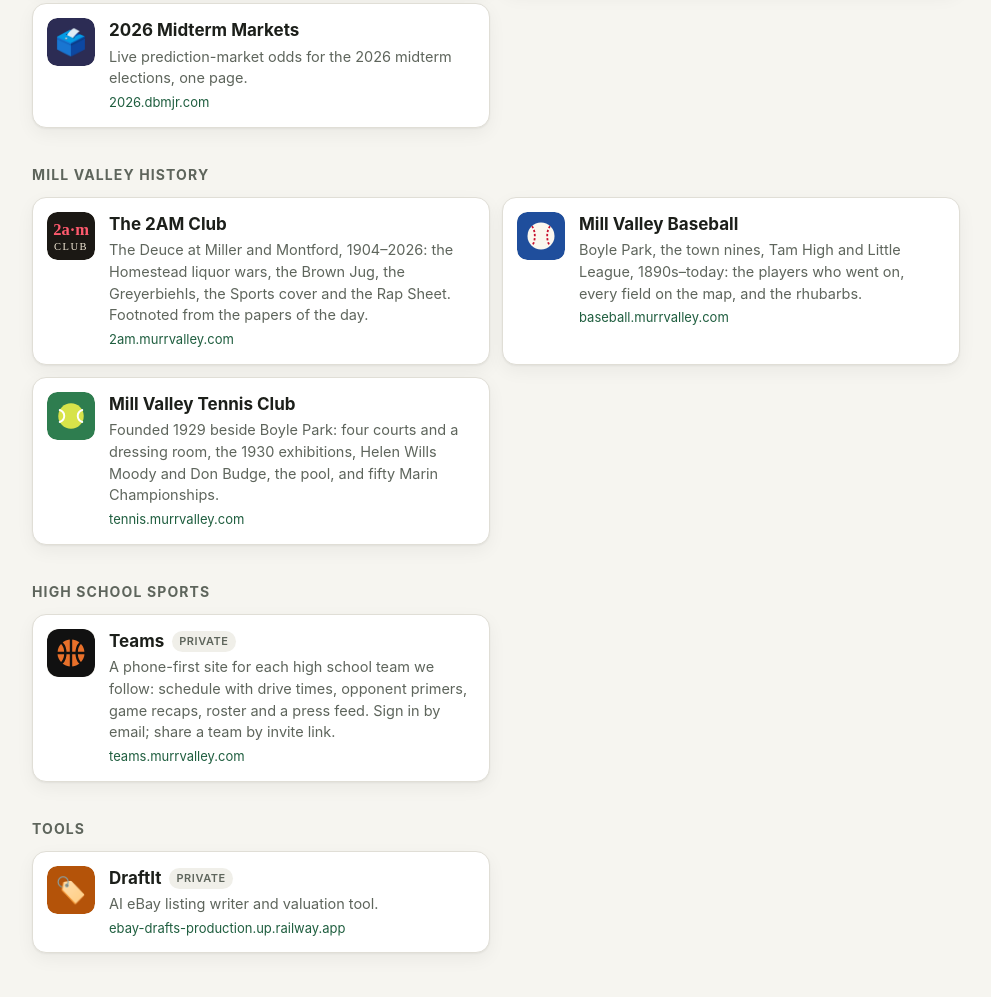
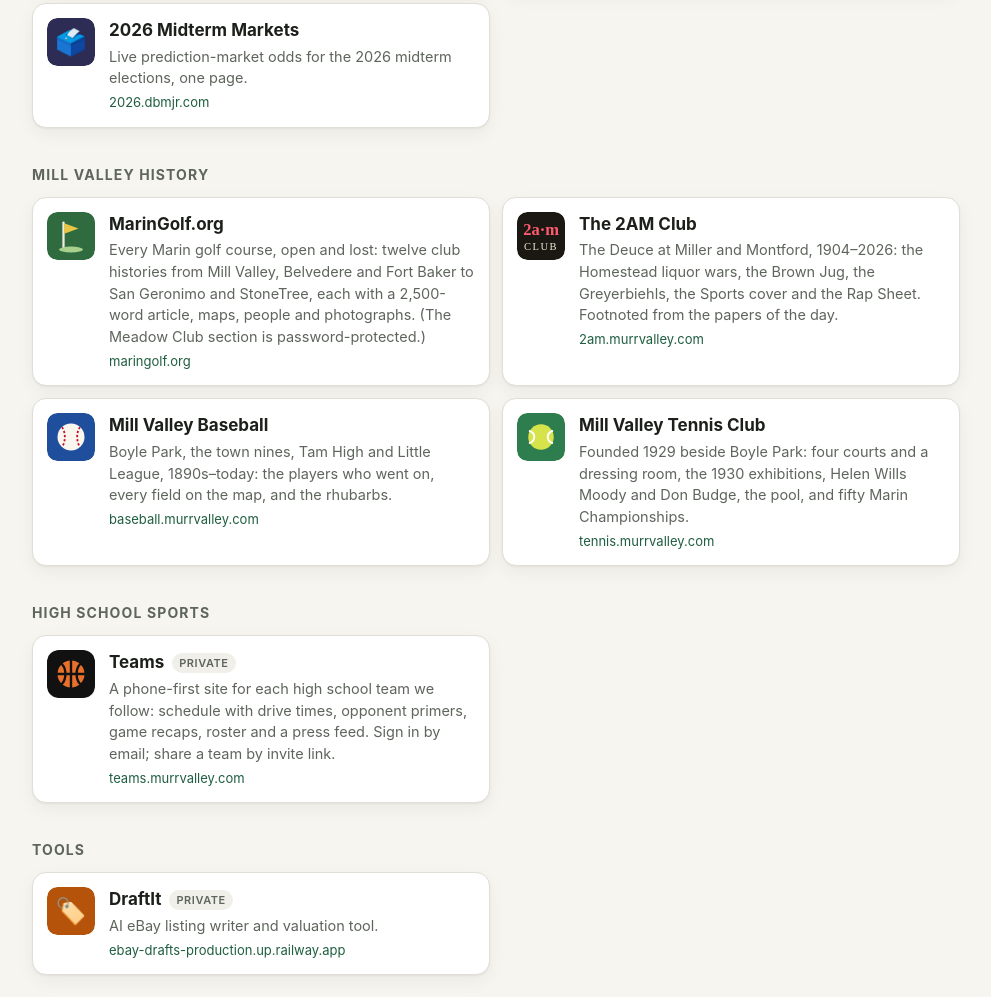
Before and after one commit to murrayclod-max/murrvalley, a plain HTML site: page sites/index.html in a window 1280 px wide. Shown: the part 1053-2050 px from the top of the page, without its empty margins (144-1135 px from the left). Drawn offline with Linux system fonts and the light colour scheme.

Commit message:
Add MarinGolf.org card to Mill Valley history
Co-Authored-By: Claude Opus 5.5 <noreply@anthropic.com>

```diff
--- a/sites/index.html
+++ b/sites/index.html
@@ -119,6 +119,14 @@
     <section class="group">
       <h2>Mill Valley history</h2>
       <div class="grid">
+        <a class="card" href="https://maringolf.org" target="_blank" rel="noopener">
+          <img src="icons/maringolf.svg" alt="">
+          <div class="body">
+            <div class="name">MarinGolf.org</div>
+            <div class="desc">Every Marin golf course, open and lost: twelve club histories from Mill Valley, Belvedere and Fort Baker to San Geronimo and StoneTree, each with a 2,500-word article, maps, people and photographs. (The Meadow Club section is password-protected.)</div>
+            <div class="url">maringolf.org</div>
+          </div>
+        </a>
         <a class="card" href="https://2am.murrvalley.com" target="_blank" rel="noopener">
           <img src="icons/2am.svg" alt="">
           <div class="body">
```
Also changed, not shown: sites/icons/maringolf.svg (added).
